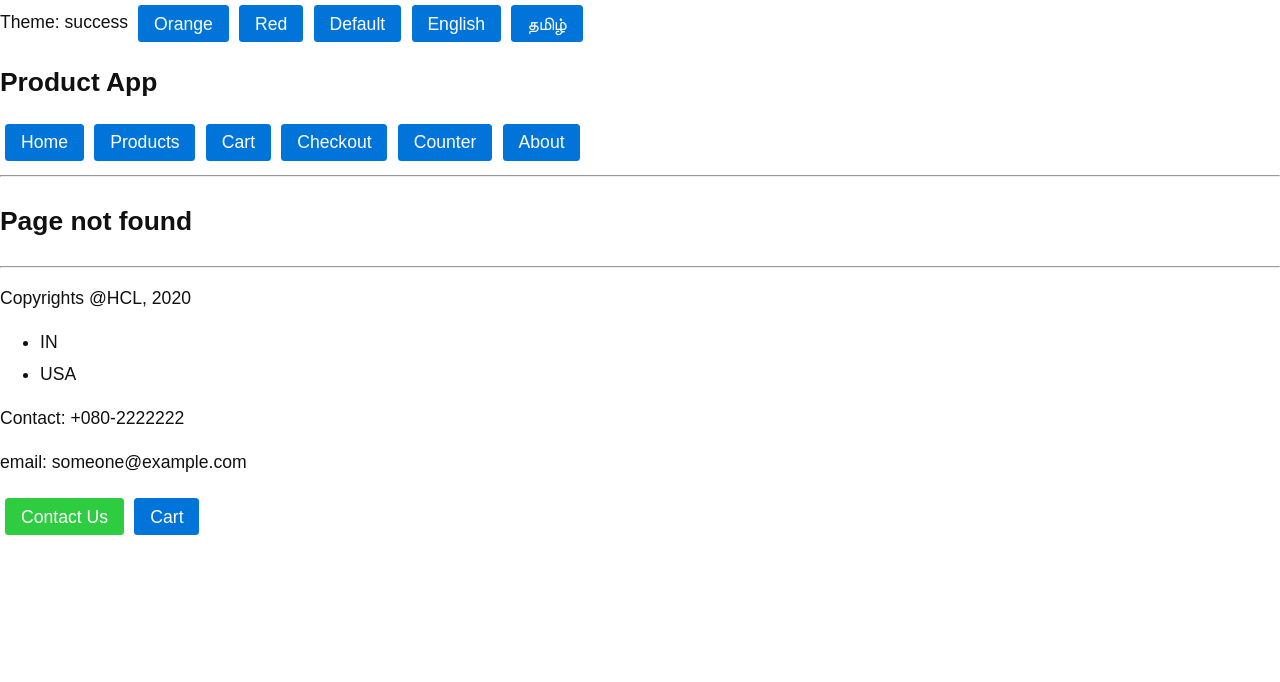
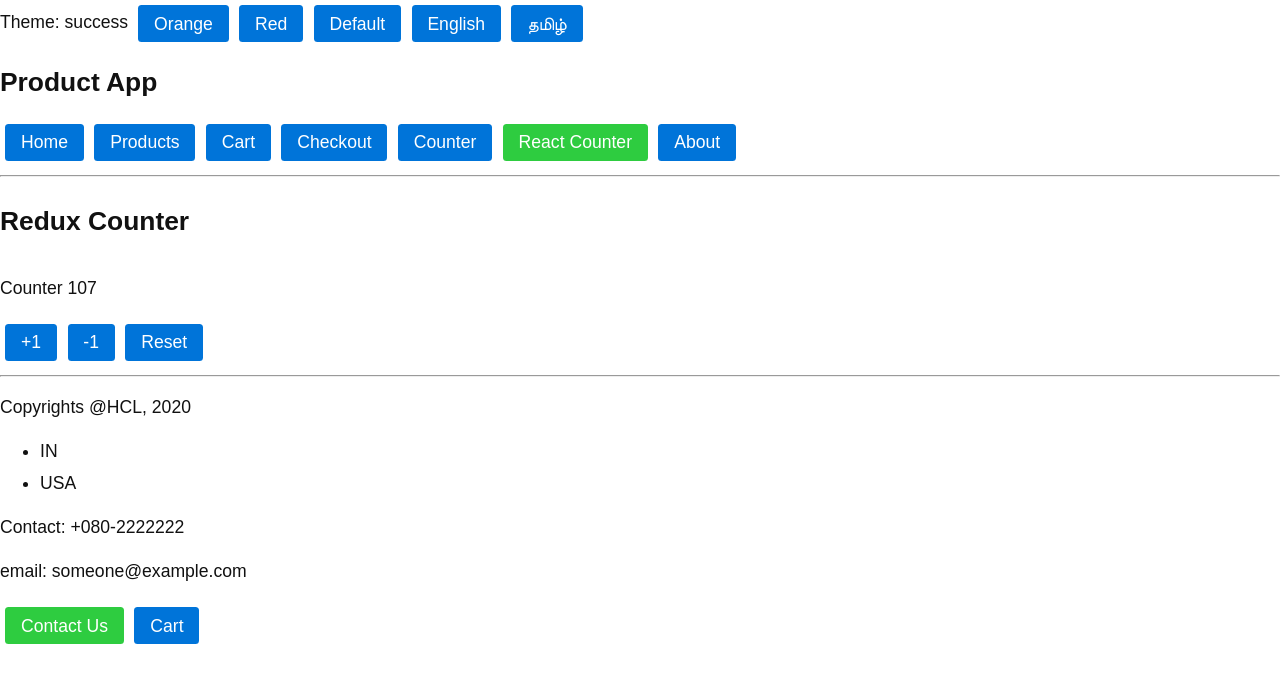
Before and after one commit to nodesense/hcl-react-2020, a React (Create React App) app: page /react-counter in a window 1280 px wide. Shown: the top 682 px of the page. Built offline with nearby package versions, Linux system fonts and the light colour scheme.

Commit message:
with react subscribe

```diff
--- a/src/app/components/App.js
+++ b/src/app/components/App.js
@@ -4,6 +4,9 @@ import Header from './Header';
 import Footer from './Footer';
 import Counter from './Counter';
 import Cart from './Cart';
+
+// not exported as default {} is must
+import {ReduxCounter} from './ReduxCounter';
 
 import ThemeContext from './ThemeContext';
 import LanguageContext, {english, tamil} from './LanguageContext';
@@ -87,6 +90,10 @@ function App() {
                     <Checkout />
                 </Route>
 
+                <Route path="/react-counter">
+                    <ReduxCounter />
+                </Route>
+
                 <Route path="*">
                     <h2>Page not found</h2>
                 </Route>
--- a/src/app/components/Header.js
+++ b/src/app/components/Header.js
@@ -42,6 +42,13 @@ const Header = (props) => {
 
 
             <NavLink className="button"
+                     to="/react-counter"
+                     activeClassName="success">
+                        React Counter
+            </NavLink>
+
+
+            <NavLink className="button"
                      to="/about"
                      activeClassName="success">
                         About
--- /dev/null
+++ b/src/app/components/ReduxCounter.js
@@ -0,0 +1,41 @@
+import React from 'react';
+import store from '../store';
+import { increment, decrement, reset } from '../state/actions';
+
+// this file is only example for subscribe, unsubcirbe
+// container is best practice, explained later
+
+export class ReduxCounter extends React.Component {
+    // no state, as we have redux to have state
+
+    componentDidMount() {
+        //todo: susbcribe
+
+        // every time, we susbcribe, redux return a function
+        // that function sould be used for unsubscribe
+        this.unsubsribe = store.subscribe ( () => {
+            // callback function called after every dispatch
+            console.log('redux counter susbcribe ', store.getState());
+            this.forceUpdate(); // trigger render
+        })
+    }
+
+    componentWillUnmount() {
+        //todo: unsubscribe
+        this.unsubsribe(); // unsubscribe the above method
+    }
+
+    render() {
+        // counter = store.getState().counter
+        const {counter} = store.getState()
+        return (
+            <div>
+                <h2>Redux Counter</h2>
+                <p>Counter {counter}</p>
+                <button onClick={ () => store.dispatch(increment(1))}>+1</button>
+                <button onClick={ () => store.dispatch(decrement(1)) }>-1</button>
+                <button onClick={ () => store.dispatch(reset()) }>Reset</button>
+            </div>
+        )
+    }
+}
--- a/src/app/state/reducers/counterReducer.js
+++ b/src/app/state/reducers/counterReducer.js
@@ -22,7 +22,7 @@ export function counterReducer(state = INITIAL_STATE,
         case INCREMENT:
                 return state + action.payload.value;
         case DECREMENT:
-                return state + action.payload.value;
+                return state - action.payload.value;
         case RESET:
                 return INITIAL_STATE
         default:
```
